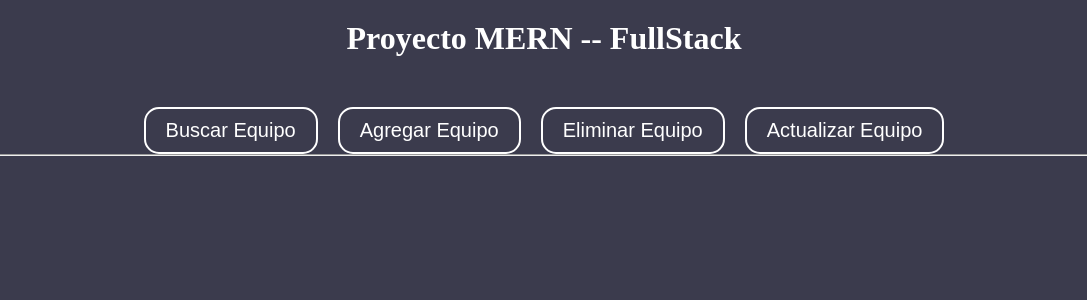
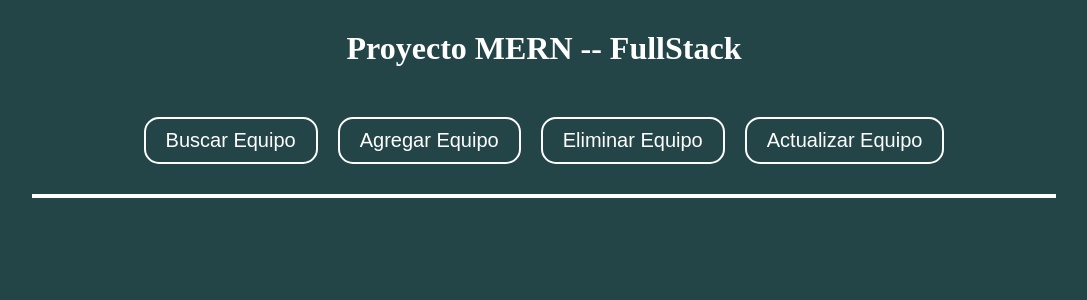
Before and after one commit to JSDRAKE/mern-vercel-project, a React (Vite) app in the folder client/: page / in a window 1280 px wide. Shown: the top 300 px of the page, without its empty margins (96-1183 px from the left). Built offline with nearby package versions, Linux system fonts and the light colour scheme.

Commit message:
nuevo estilado del componente

```diff
--- a/client/src/styles/App.css
+++ b/client/src/styles/App.css
@@ -2,19 +2,25 @@
     margin: 0;
     padding: 0;
     box-sizing: border-box;
-    background-color: rgb(59, 59, 77);
+    background-color: rgb(35, 69, 71);
 }
 
 h1 {
+    margin-top: 30px;
     color: white;
     text-align: center;
-    margin-top: 20px;
 }
 
 h2 {
     color: white;
     text-align: center;
     margin-top: 30px;
+}
+
+hr {
+    width: 80%;
+    margin: 30px auto;
+    border: 2px solid white;
 }
 
 #botones {
```
